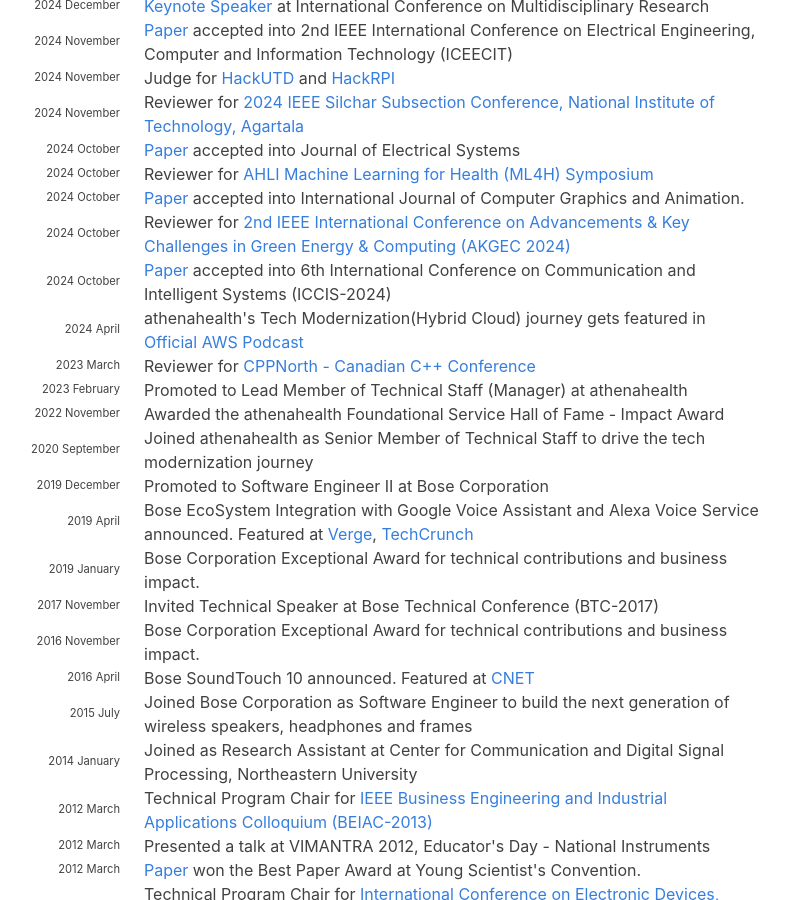
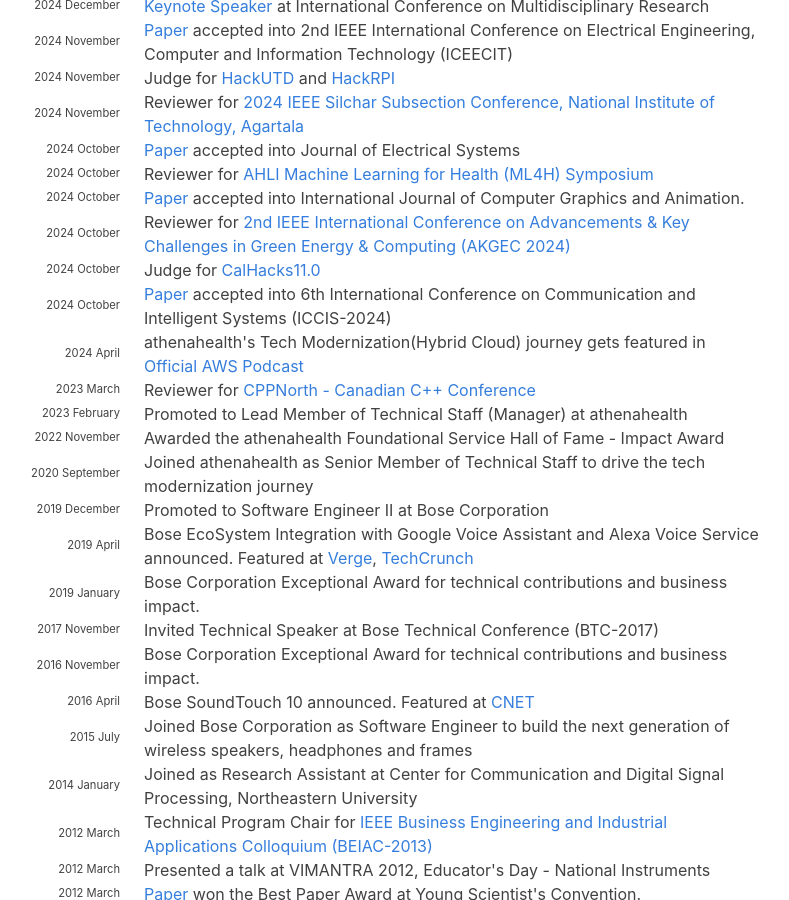
Before and after one commit to hariharanragothaman/hariharanragothaman.github.io, a Jekyll site: the page built from index.md, in a window 1280 px wide and 900 px high, scrolled down 1372 px. Shown: the whole window, without its empty margins (188-977 px from the left). Built offline with Jekyll 4.4.1, drawn with Linux system fonts in a browser that asks for light colours; nearby versions of some CDN libraries; some web fonts are replaced.

Commit message:
Polishes and Updates

```diff
--- a/_data/news.yaml
+++ b/_data/news.yaml
@@ -99,6 +99,10 @@
 - year: 2024
   year-extra: October
   description: Reviewer for <a href="https://enconf.akgec.ac.in/">2nd IEEE International Conference on Advancements & Key Challenges in Green Energy & Computing (AKGEC 2024)</a>
+
+- year: 2024
+  year-extra: October
+  description: Judge for <a href="https://hackberkeley.org/">CalHacks11.0</a>
 
 - year: 2024
   year-extra: October
```
